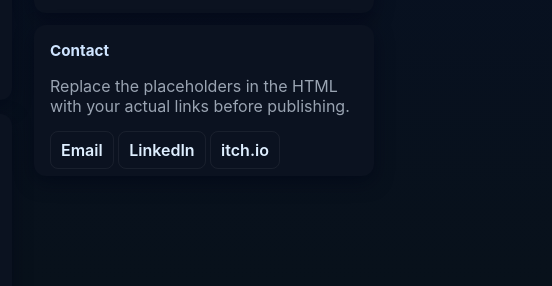
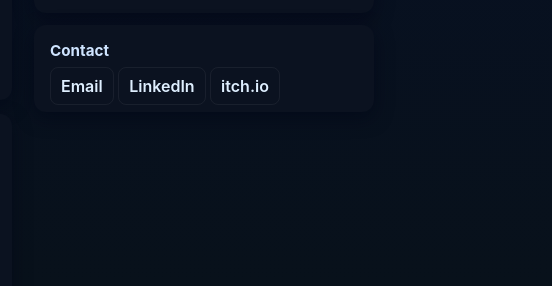
Before and after one commit to gameknight007/showcase.github.io, a plain HTML site: page index.html in a window 1280 px wide. Shown: the part 510-796 px from the top of the page, 728-1280 px from the left. Drawn offline with Linux system fonts and the light colour scheme.

Commit message:
Update index.html

```diff
--- a/index.html
+++ b/index.html
@@ -109,7 +109,6 @@
 
         <div class="card">
           <h3 class="section-title">Contact</h3>
-          <p class="muted">Replace the placeholders in the HTML with your actual links before publishing.</p>
           <div style="height:8px"></div>
           <a class="btn" href="mailto:darkpalettegames@gmail.com">Email</a>
           <a class="btn" href="https://www.linkedin.com/in/sooraj-mp-863503314?utm_source=share&utm_campaign=share_via&utm_content=profile&utm_medium=android_app" target="_blank">LinkedIn</a>
```
